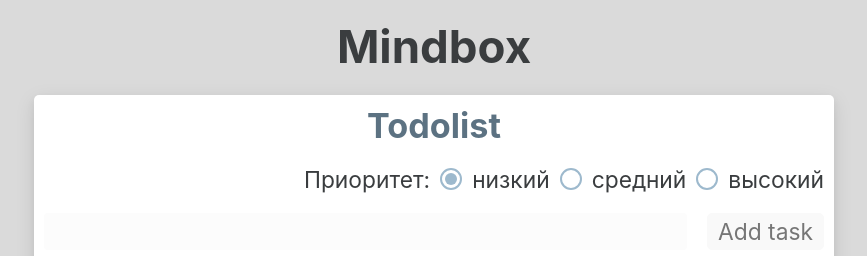
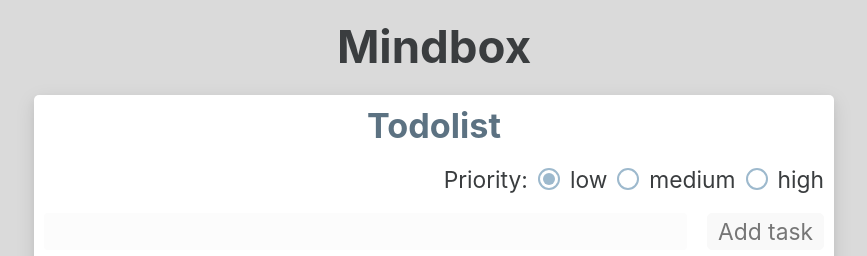
Before and after one commit to persistent-fox/todo-app, a React (Create React App) app: page / in a window 1280 px wide. Shown: the top 256 px of the page, without its empty margins (206-1073 px from the left). Built offline with nearby package versions, Linux system fonts and the light colour scheme; no server answers.

Commit message:
change title for buttons

```diff
--- a/src/features/todolist/create-task-form/create-task-form.tsx
+++ b/src/features/todolist/create-task-form/create-task-form.tsx
@@ -66,7 +66,7 @@
 				{error && <ValidationError errorMessage={error} />}
 			</FlexWrapper>
 			<FlexWrapper wrap='wrap' justify='end' gap='10px'>
-				Приоритет:
+				Priority:
 				{priorityButtons.map(prBtn => (
 					<Checkbox
 						onChange={onChangePriority}
--- a/src/mock/priority-buttons.ts
+++ b/src/mock/priority-buttons.ts
@@ -3,19 +3,19 @@
 export const priorityButtons: TPriorityButton[] = [
 	{
 		id: 0,
-		title: "низкий",
+		title: "low",
 		name: "priority",
 		value: 0,
 	},
 	{
 		id: 1,
-		title: "средний",
+		title: "medium",
 		name: "priority",
 		value: 1,
 	},
 	{
 		id: 2,
-		title: "высокий",
+		title: "high",
 		name: "priority",
 		value: 2,
 	},
```
